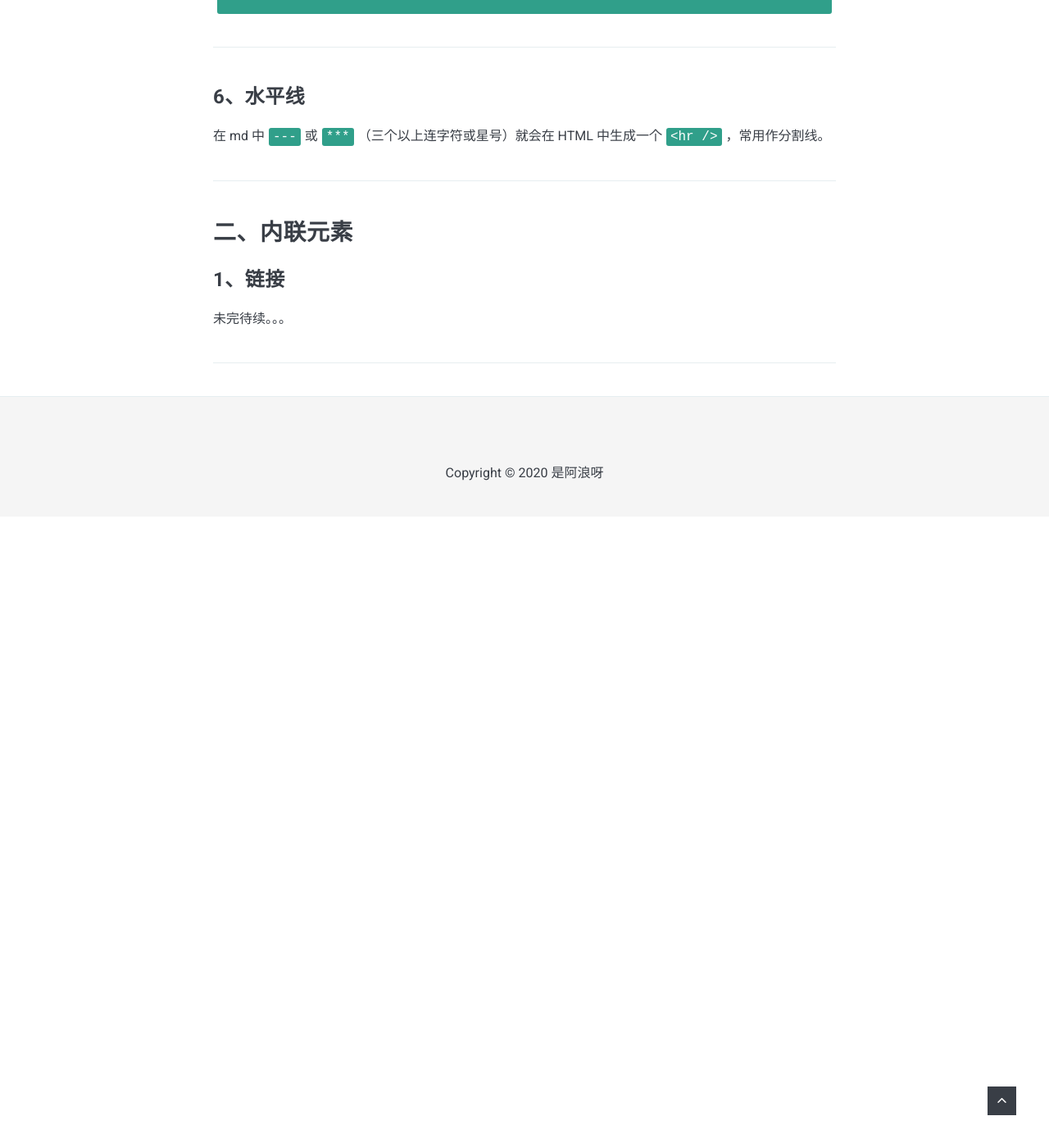
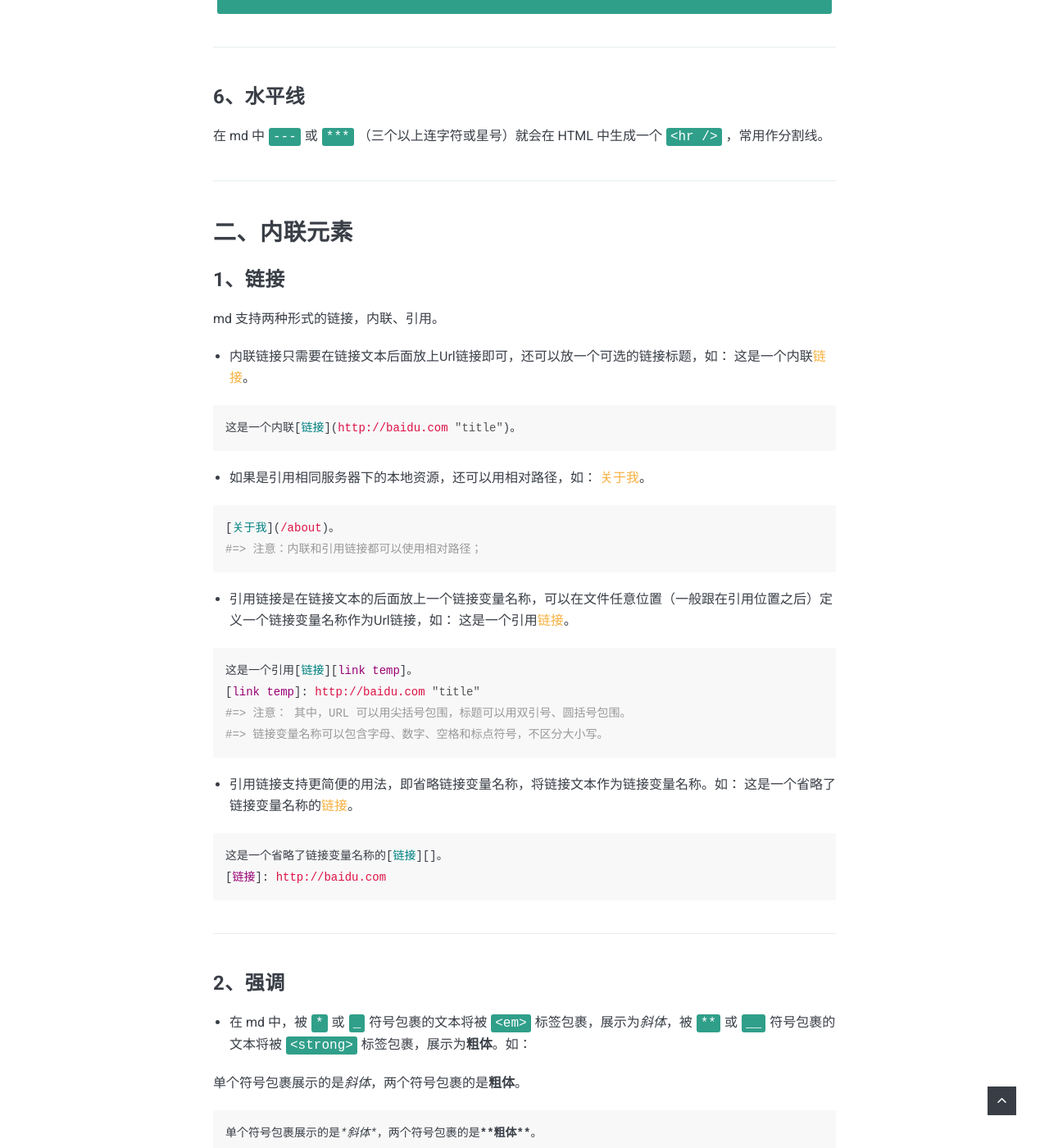
Before and after one commit to liuhonghu2017/liuhonghu.github.io, a Jekyll site: the page built from _posts/2020-12-24-Markdown-概述.markdown, in a window 1280 px wide and 1400 px high, scrolled down 1999 px. Shown: the whole window at 82% size. Built offline with Jekyll 4.4.1, drawn with Linux system fonts in a browser that asks for light colours; nearby versions of some CDN libraries; comment, search, counter and statistics services are not loaded; before the commit the page ends 2629 px from its top, so only the background shows below that; some of the changed text lies outside the part shown.

Commit message:
feat:内联元素

```diff
--- a/_posts/2020-12-23-初始-Jekyll.markdown
+++ b/_posts/2020-12-23-初识-Jekyll.markdown
@@ -1,6 +1,6 @@
 ---
 layout: post
-title: "初始 Jekyll"
+title: "初识 Jekyll"
 subtitle: "副标题"
 date: 2020-12-23 18:50:06 +0800
 # image:  lang.jpg
--- a/_posts/2020-12-24-Markdown-概述.markdown
+++ b/_posts/2020-12-24-Markdown-概述.markdown
@@ -55,7 +55,91 @@
 ## 二、内联元素
 
 ### 1、链接
+md 支持两种形式的链接，内联、引用。
 
-未完待续。。。
+- 内联链接只需要在链接文本后面放上Url链接即可，还可以放一个可选的链接标题，如：
+这是一个内联[链接](http://baidu.com "title")。
+{% highlight md %}
+这是一个内联[链接](http://baidu.com "title")。
+{% endhighlight %}
+
+- 如果是引用相同服务器下的本地资源，还可以用相对路径，如： [关于我](/about)。
+{% highlight md %}
+[关于我](/about)。
+#=> 注意：内联和引用链接都可以使用相对路径；
+{% endhighlight %}
+
+- 引用链接是在链接文本的后面放上一个链接变量名称，可以在文件任意位置（一般跟在引用位置之后）定义一个链接变量名称作为Url链接，如：
+这是一个引用[链接][link temp]。
+
+[link temp]: http://baidu.com "title"
+
+{% highlight md %}
+这是一个引用[链接][link temp]。
+[link temp]: http://baidu.com "title"
+#=> 注意： 其中，URL 可以用尖括号包围，标题可以用双引号、圆括号包围。
+#=> 链接变量名称可以包含字母、数字、空格和标点符号，不区分大小写。
+{% endhighlight %}
+
+- 引用链接支持更简便的用法，即省略链接变量名称，将链接文本作为链接变量名称。如：
+这是一个省略了链接变量名称的[链接][]。
+
+[链接]: http://baidu.com
+
+{% highlight md %}
+这是一个省略了链接变量名称的[链接][]。
+[链接]: http://baidu.com
+{% endhighlight %}
 
 ---
+
+### 2、强调
+- 在 md 中，被`*`或`_`符号包裹的文本将被`<em>`标签包裹，展示为*斜体*，被`**`或`__`符号包裹的文本将被`<strong>`标签包裹，展示为**粗体**。如：
+
+单个符号包裹展示的是*斜体*，两个符号包裹的是**粗体**。
+
+{% highlight md %}
+单个符号包裹展示的是*斜体*，两个符号包裹的是**粗体**。
+{% endhighlight %}
+
+- 以防在无意中触发强调，可以在`*`或`_`前添加转义符号：`\*`，如：
+
+正常展示文本中的\*强调\*号。
+
+{% highlight md %}
+正常展示文本中的\*强调\*号。
+{% endhighlight %}
+
+---
+
+### 3、代码
+
+- 在 md 中展示代码片段，需要使用反引号`` ` ``，不同于代码块，代码片段只是在普通段落中标识出代码，被反引号包裹的内容将被`<code>`标签包裹，如：
+
+这是一个`代码标识`。
+
+{% highlight md %}
+这是一个`代码标识`。
+{% endhighlight %}
+
+- 要在代码片段中包含字面量的反引号，可以使用多个反引号包裹：
+
+``这里有一个字面上的反引号`。``
+
+{% highlight md %}
+``这里有一个字面上的反引号`。``
+{% endhighlight %}
+
+- 包含代码片段的反引号可以包含空格 -- 起始标记后一个, 结束标记前一个. 这使你可以在代码片段开始和结束位置使用反引号的字面量，如：???
+
+代码片段中的反引号：`` ` ``
+
+代码片段中以反引号分隔的字符串：`` `foo` ``
+
+{% highlight md %}
+代码片段中的反引号：`` ` ``
+代码片段中以反引号分隔的字符串：`` `foo` ``
+{% endhighlight %}
+
+
+---
```
Also changed, not shown: other parts of _posts/2020-12-24-Markdown-概述.markdown (+1 -1 lines).
